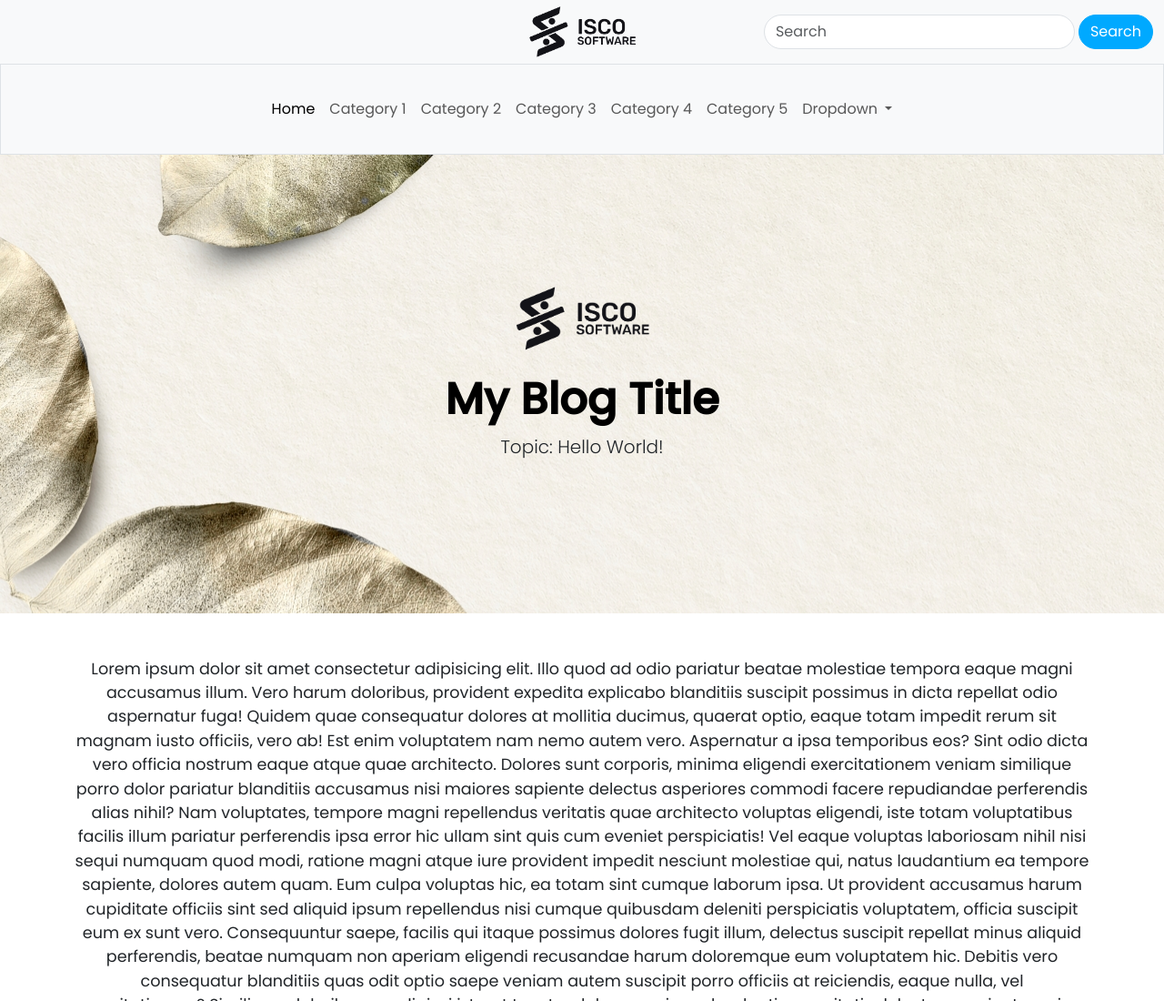
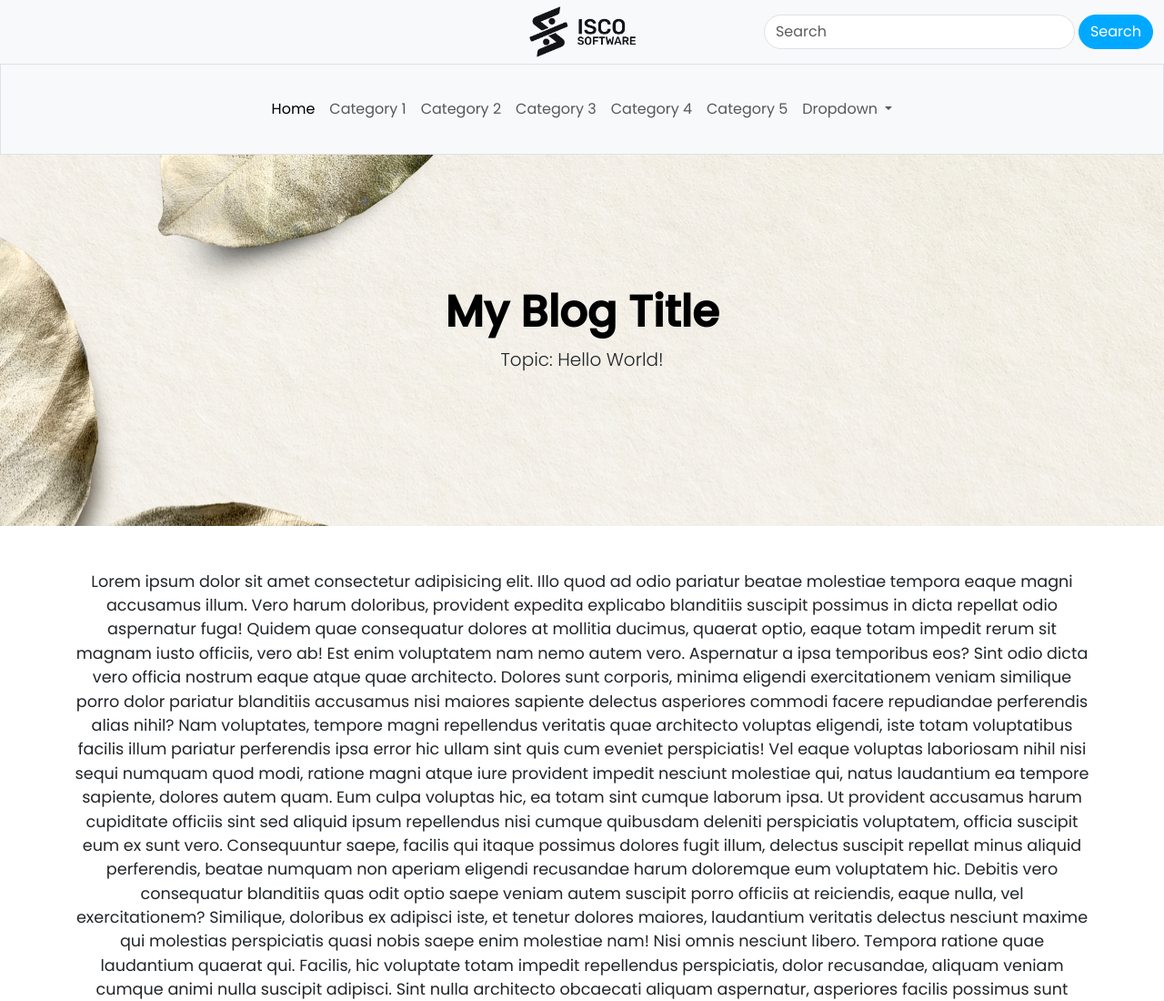
Before and after one commit to kaanxweb/simple-blog, a plain HTML site: page blog-detail.html in a window 1280 px wide. Shown: the top 1100 px of the page at 91% size. Drawn offline with nearby package versions, Linux system fonts and the light colour scheme.

Commit message:
Remove logo from blog-details header

```diff
--- a/blog-detail.html
+++ b/blog-detail.html
@@ -86,7 +86,6 @@
 
       <section class="py-5" id="header" style="background-image: url('assets/img/blog_detail.jpg');">
             <div class="px-4 py-5 my-5 text-center">
-                  <img class="d-block mx-auto mb-4" src="./assets/img/logo.png" alt="" width="150">
                   <h1 class="display-5 fw-bold text-body-emphasis">My Blog Title</h1>
                   <div class="col-lg-6 mx-auto">
                         <p class="lead mb-4">Topic: Hello World!
```
